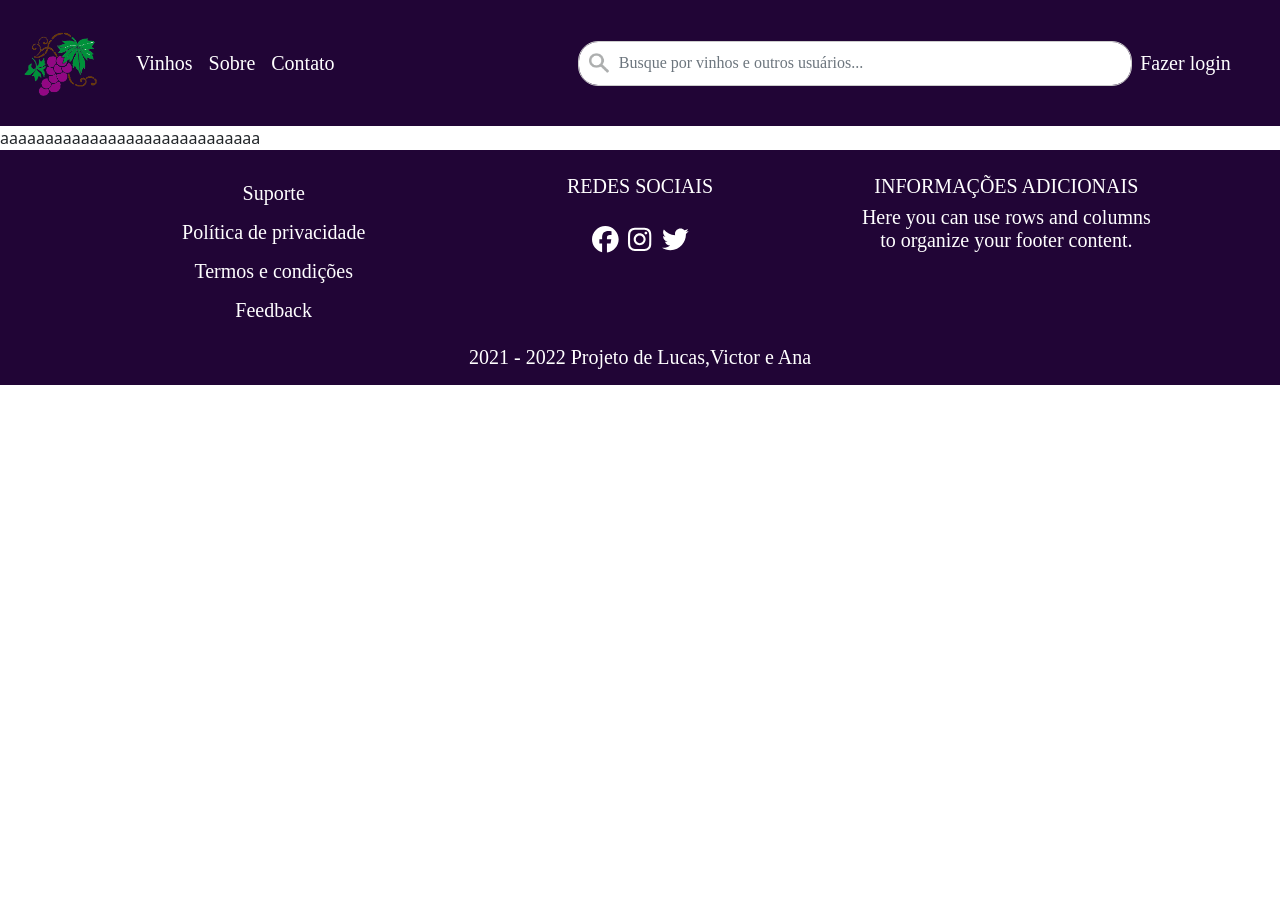
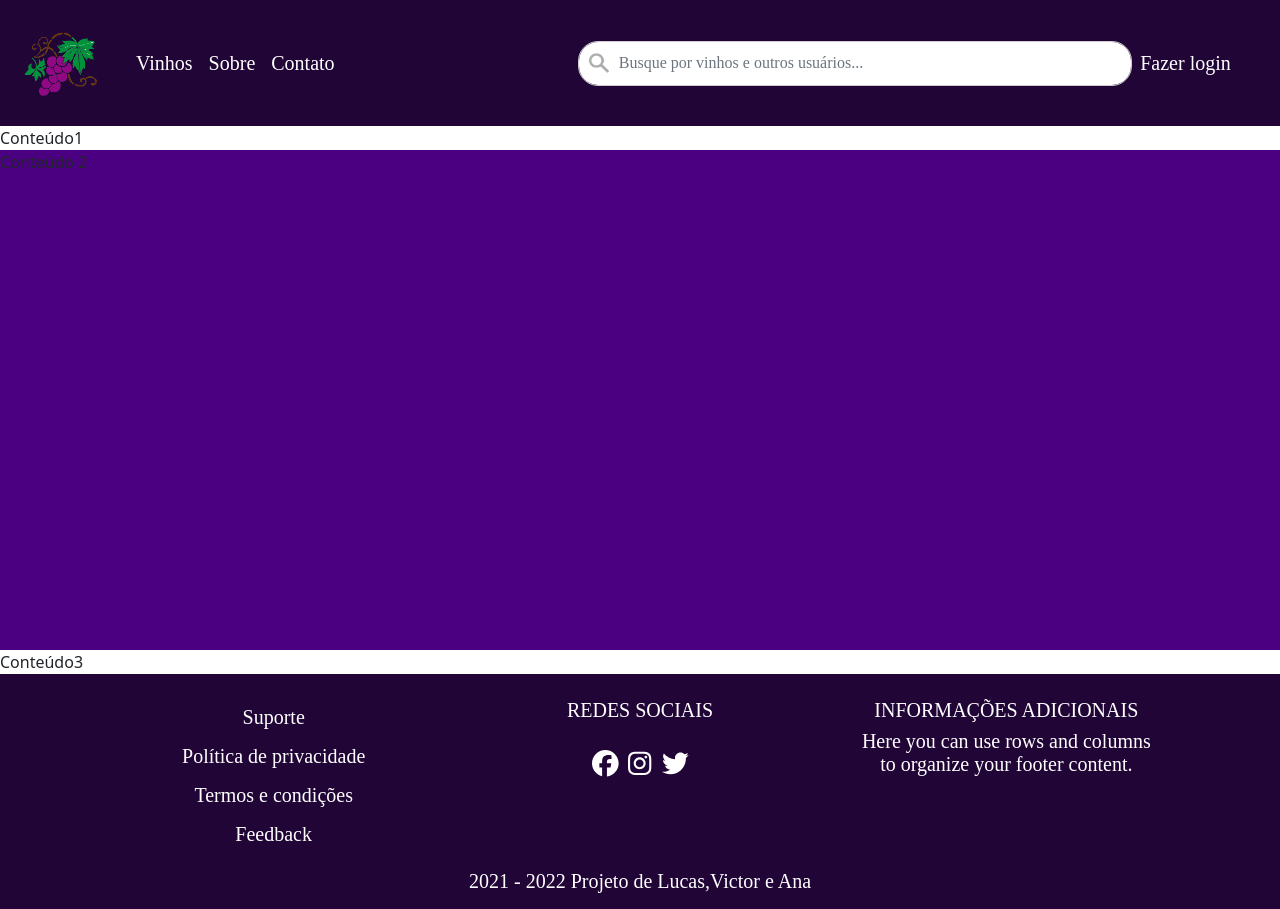
Before and after one commit to LucasTrentinn/projeto_integrador_vinhedo, a Vue app in the folder Site/Site_Vinho/: page / in a window 1280 px wide. Before the commit the page ends 800 px from the top, so only its background shows below. Built offline with nearby package versions, Linux system fonts and the light colour scheme.

Commit message:
Adicionando os arquivos pro Conteúdo 2 da Home

```diff
--- /dev/null
+++ b/Site/Site_Vinho/src/components/Conteudo2Home.vue
@@ -0,0 +1,18 @@
+<template>
+  <div class="seila">
+      Conteúdo 2
+  </div>
+</template>
+
+<script>
+export default {
+
+}
+</script>
+
+<style>
+.seila {
+    background-color: #4b0082 ;
+    height: 500px;
+}
+</style>
--- a/Site/Site_Vinho/src/views/HomeView.vue
+++ b/Site/Site_Vinho/src/views/HomeView.vue
@@ -1,10 +1,16 @@
 <template>
-<div>aaaaaaaaaaaaaaaaaaaaaaaaaaaaa</div>
+<div>
+    <div>Conteúdo1</div>
+    <conteudo-2-home />
+    <div>Conteúdo3</div>
+</div>
 
 </template>
 
 <script>
+import Conteudo2Home from '../components/Conteudo2Home.vue'
 export default {
+  components: { Conteudo2Home },
 
 }
 </script>
```
